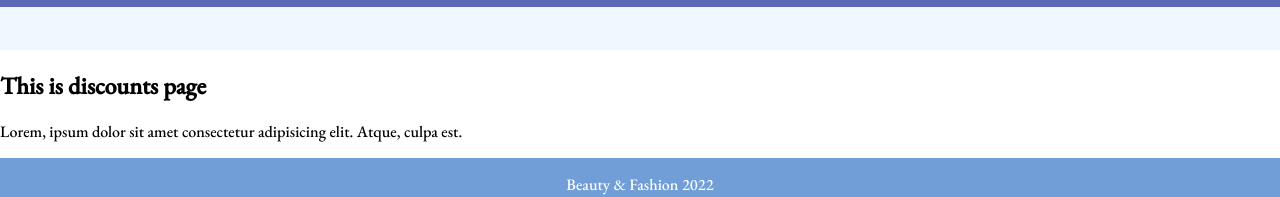
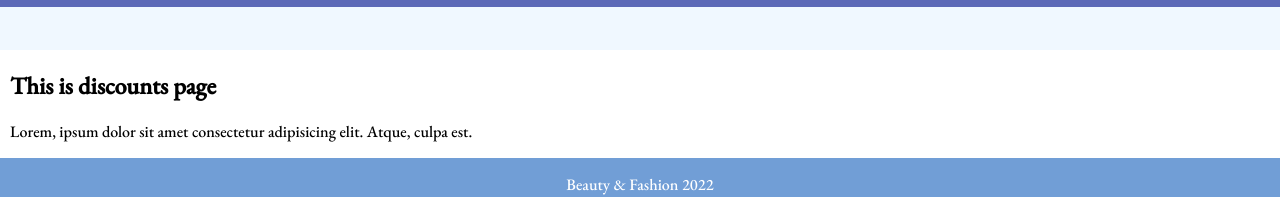
Before and after one commit to GuldanaBaktybekova/diploma, a React (Create React App) app: page /discounts in a window 1280 px wide. Shown: the part 438-635 px from the top of the page. Built offline with nearby package versions, Linux system fonts and the light colour scheme.

Commit message:
Added margin

```diff
--- /dev/null
+++ b/src/pages/Discounts.css
@@ -0,0 +1,3 @@
+article {
+  margin: 10px;
+}
--- a/src/pages/Discounts.js
+++ b/src/pages/Discounts.js
@@ -1,3 +1,4 @@
+import "./Discounts.css";
 function Discounts() {
   return (
     <article>
--- /dev/null
+++ b/src/pages/Home.css
@@ -0,0 +1,3 @@
+article {
+  margin: 10px;
+}
--- a/src/pages/Home.js
+++ b/src/pages/Home.js
@@ -1,3 +1,4 @@
+import "./Home.css";
 function Home() {
   return (
     <article>
--- /dev/null
+++ b/src/pages/Men.css
@@ -0,0 +1,3 @@
+article {
+  margin: 10px;
+}
--- a/src/pages/Men.js
+++ b/src/pages/Men.js
@@ -1,3 +1,4 @@
+import "./Men.css";
 function Men() {
   return (
     <article>
--- /dev/null
+++ b/src/pages/New.css
@@ -0,0 +1,3 @@
+article {
+  margin: 10px;
+}
--- a/src/pages/New.js
+++ b/src/pages/New.js
@@ -1,3 +1,4 @@
+import "./New.css";
 function New() {
   return (
     <article>
--- /dev/null
+++ b/src/pages/Sport.css
@@ -0,0 +1,3 @@
+article {
+  margin: 10px;
+}
--- a/src/pages/Sport.js
+++ b/src/pages/Sport.js
@@ -1,3 +1,4 @@
+import "./Sport.css";
 function Sport() {
   return (
     <article>
--- /dev/null
+++ b/src/pages/Women.css
@@ -0,0 +1,3 @@
+article {
+  margin: 10px;
+}
--- a/src/pages/Women.js
+++ b/src/pages/Women.js
@@ -1,3 +1,4 @@
+import "./Women.css";
 function Women() {
   return (
     <article>
```
